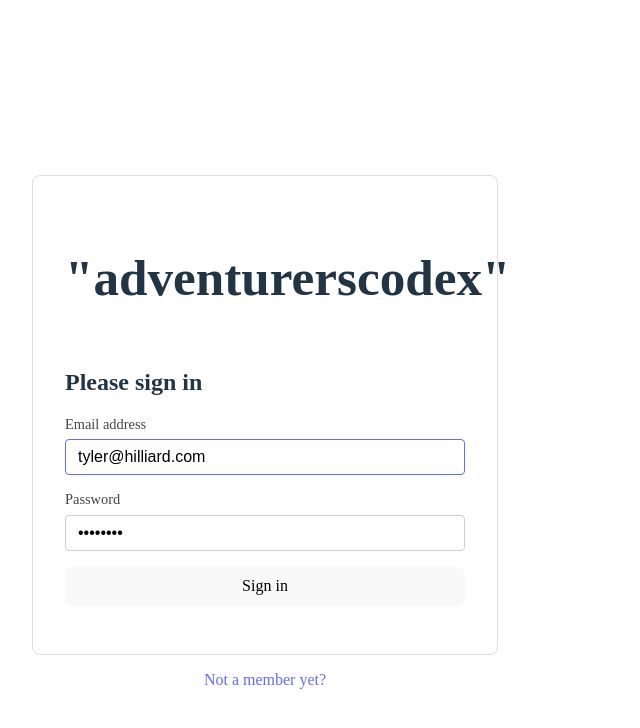
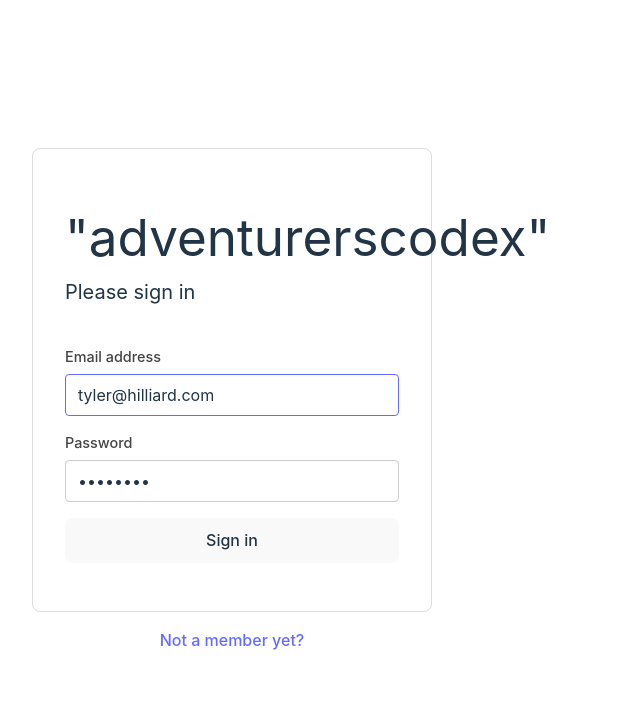
Before and after one commit to TheDakotaSeagraves/AdventurersCodex-client, a React (Vite) app: page /login in a window 1280 px wide. Shown: the top 728 px of the page, without its empty margins (0-640 px from the left). Built offline with nearby package versions, Linux system fonts and the light colour scheme.

Commit message:
Enable Tailwind by uncommenting @import and removing v3 cruft

```diff
--- a/src/index.css
+++ b/src/index.css
@@ -1,7 +1,4 @@
-# /* @tailwind base;
-# @tailwind components;
-# @tailwind utilities; */
-/* @import "tailwindcss"; */
+ @import "tailwindcss";
 :root {
   font-family: Inter, system-ui, Avenir, Helvetica, Arial, sans-serif;
   line-height: 1.5;
```
